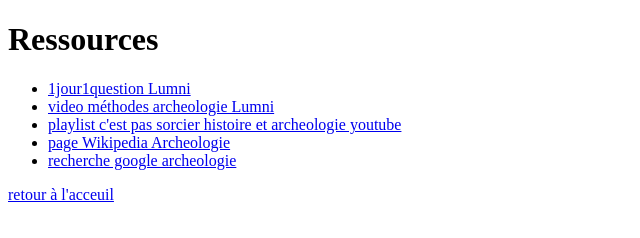
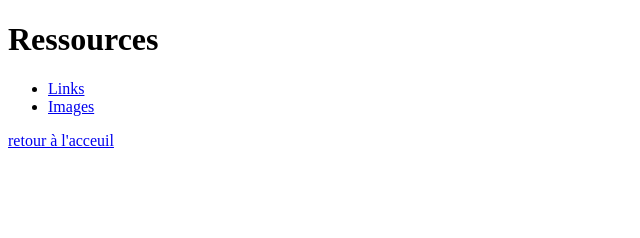
Before and after one commit to Poulpe664/Expose_Latin, a plain HTML site: page ressources.html in a window 1280 px wide. Shown: the whole page, without its empty margins (0-640 px from the left). Drawn offline with Linux system fonts and the light colour scheme.

Commit message:
patch index link "bug"

```diff
--- a/ressources.html
+++ b/ressources.html
@@ -6,12 +6,9 @@
         <h1>Ressources</h1>
 
         <ul>
-            <li><a href="https://www.lumni.fr/video/c-est-quoi-le-metier-d-archeologue">1jour1question Lumni</a></li>
-            <li><a href="https://www.lumni.fr/video/les-methodes-archeologiques">video méthodes archeologie Lumni</a></li>
-            <li><a href="https://www.youtube.com/playlist?list=PLh-qVJTuss10_AnrdoXynbZn-ZFgB2Sby">playlist c'est pas sorcier histoire et archeologie youtube</a></li>
-            <li><a href="https://fr.wikipedia.org/wiki/Archeologie">page Wikipedia Archeologie</a></li>
-            <li><a href="https://www.google.com/search?client=firefox-b-d&q=archeologie">recherche google archeologie</a></li>
+            <li><a href="./links.html">Links</a></li>
+            <li><a href="./images.html">Images</a></li>
         </ul>
-        <p><a href="./index.html">retour à l'acceuil</a></p>
+        <p><a href="../">retour à l'acceuil</a></p>
 
     </body>
```
